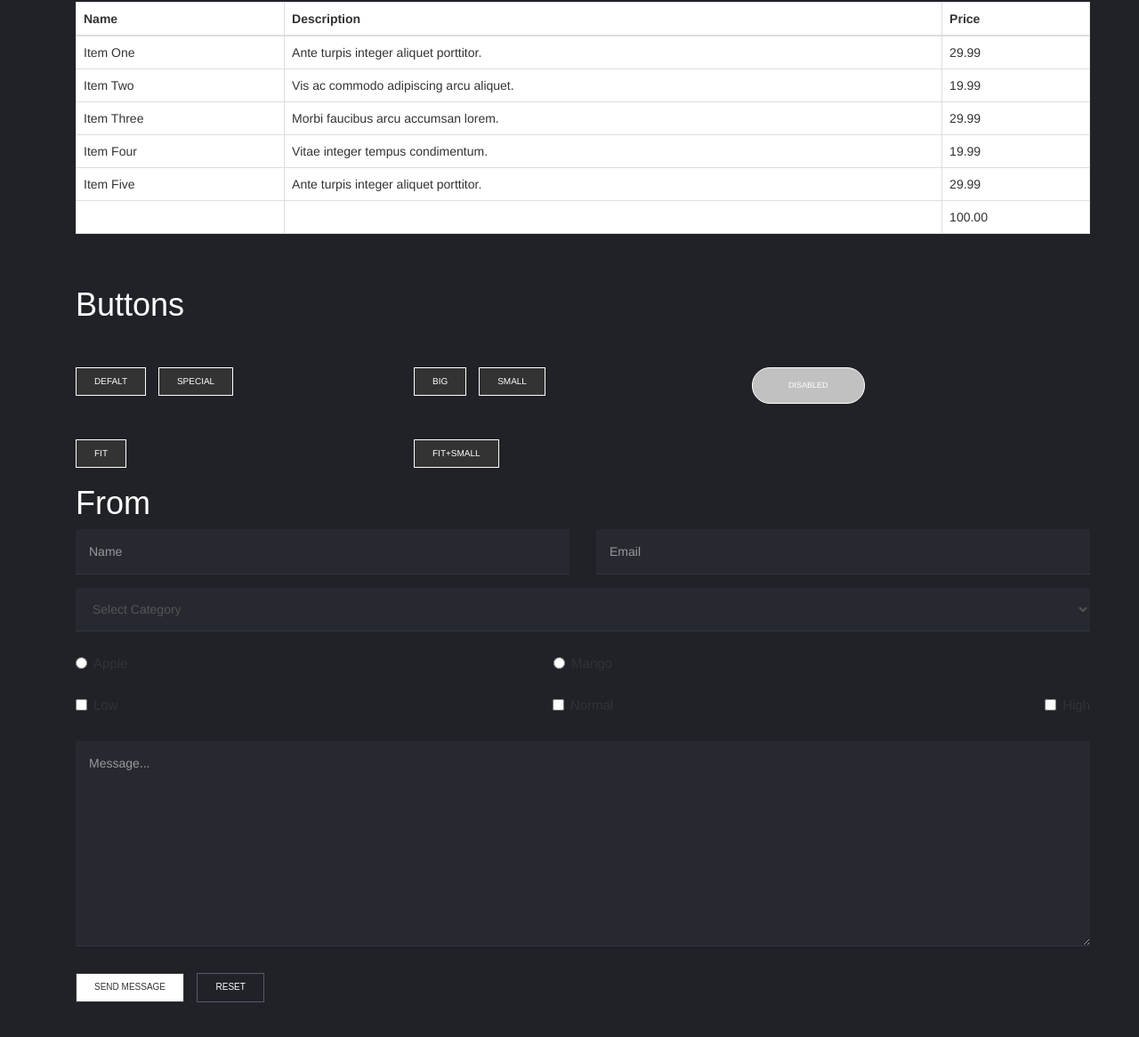
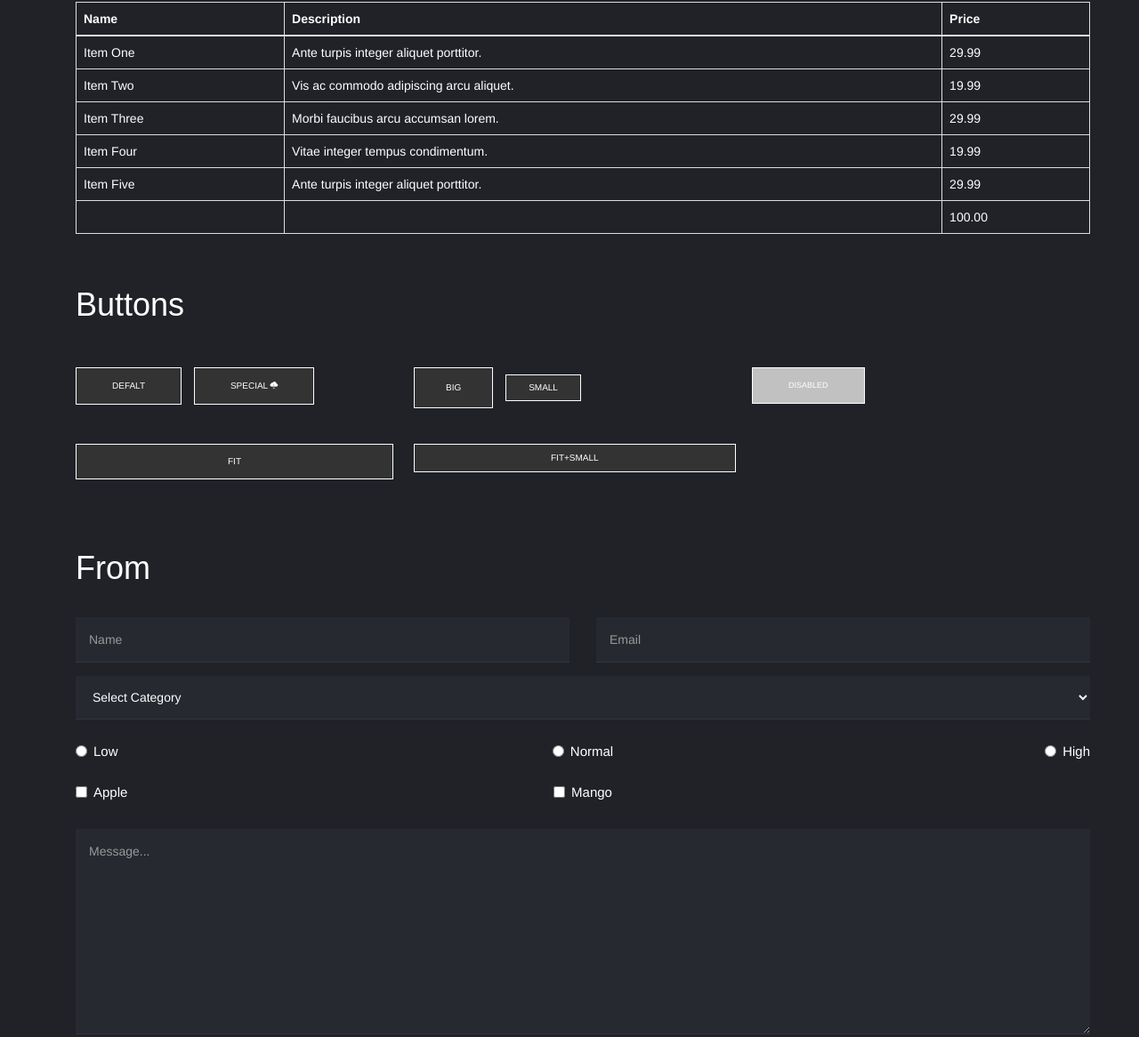
Before and after one commit to esepress/Invention, a plain HTML site: page elements.html in a window 1280 px wide. Shown: the part 1671-2837 px from the top of the page at 89% size. Drawn offline with nearby package versions, Linux system fonts and the light colour scheme; files that its build step writes are made by us from their sources; files whose address does not match are found by name.

Commit message:
table working

```diff
--- a/assets/css/main.css
+++ b/assets/css/main.css
@@ -9,11 +9,12 @@ a:hover {
 }
 body {
 	background-color: #202228;
+	color: #fff;
 	-webkit-font-smoothing: antialiased;
 }
 
 p {
-	color: #fff;
+	/*color: #fff;*/
 	font-family: 'Rubik-Light', sans-serif;
 	/*font-weight: lighter;*/
 	font-size: 16px;
@@ -50,12 +51,19 @@ blockquote {
     border: 1px solid;
     padding: 10px 20px;
 }
+section.button {
+    padding-bottom: 60px;
+}
 .btn-defalt {
 
 	background-color: #333;
 	color: #fff;
 	padding: 13px 40px;
 	border-radius: 20px;
+}
+a.btn.btn-tobais.btn-special:hover {
+    background-color: #fff;
+    color: #333;
 }
 .btn-special {
 	background-color: #333;
@@ -79,7 +87,7 @@ blockquote {
 	background-color: #c1c1c1;
 	color: #fff;
 	padding: 13px 40px;
-	border-radius: 20px;
+	border-radius: 0px;
 }
 .btn-fit {
 	background-color: #333;
@@ -102,7 +110,8 @@ blockquote {
     }
 }
 .hover-off:hover{
-	color: #fff;
+	color: #333;
+	background-color: #fff;
 }
 .form-control {
     border: none;
@@ -189,6 +198,10 @@ hr {
 	background-color: #262930;
 	border-radius: 0px;
 	border-color: #32363f;
+	color: #fff;
+}
+.form-name-email {
+	padding-top: 25px;
 }
 .message {
 	padding: 60px;
@@ -198,7 +211,7 @@ hr {
 	border-radius: 0px;
     margin-right: 10px;
     font-size: 10px;
-    padding: 8px 20px;
+    /*padding: 8px 20px;*/
 }
 .send-reset {
 	padding-top: 30px;
@@ -302,3 +315,7 @@ input.form-control.notify-me {
 .right-color a {
 	color: #fff;
 }
+
+thead, tbody, tfoot {
+    background-color: #202228;
+}
--- a/elements.html
+++ b/elements.html
@@ -7,6 +7,7 @@
 	<meta name="viewport" content="width=device-width, initial-scale=1"/>
 	<link rel="stylesheet" type="text/css" href="assets/css/bootstrap.min.css">
 	<link rel="stylesheet" href="owlcarousel/owl.carousel.min.css">
+	<link rel="stylesheet" href="assets/ionicons-2.0.1/css/ionicons.min.css">
 	<link rel="stylesheet" href="assets/css/owl.carousel.css">
 	<meta name="viewport" content="width=device-width, initial-scale=1.0">
 	<link rel="stylesheet" type="text/css" href="assets/css/main.css">
@@ -263,7 +264,7 @@ print 'It took ' + i + ' iterations to sort the deck.';</code></pre>
 					<div class="row">
 						<div class="col-md-12">
 							<h1>From</h1>
-							<form>
+							<form class="form-name-email">
 								<div class="row">
 									<div class="col-md-6">
 										<div class="form-group">
@@ -296,14 +297,19 @@ print 'It took ' + i + ' iterations to sort the deck.';</code></pre>
 										<div class="row">
 											<div class="col-lg-4 text-left">
 									    		<label class="radio-inline">
-												  	<input type="radio" name="inlineRadioOptions" id="inlineRadio1" value="option1"> Apple
+												  	<input type="radio" name="inlineRadioOptions" id="inlineRadio1" value="option1"> Low
 												</label>
 											</div>
 											<div class="col-lg-4 text-center">
 									    		<label class="radio-inline">
-												  	<input type="radio" name="inlineRadioOptions" id="inlineRadio2" value="option2"> Mango
+												  	<input type="radio" name="inlineRadioOptions" id="inlineRadio2" value="option2"> Normal
 												</label>
 								   			 </div>
+								   			 <div class="col-lg-4 text-right">
+									    		<label class="radio-inline">
+												  	<input type="radio" name="inlineRadioOptions" id="inlineRadio1" value="option1"> High
+												</label>
+											</div>
 										</div>
 									</div>
 								</div>
@@ -312,17 +318,12 @@ print 'It took ' + i + ' iterations to sort the deck.';</code></pre>
 										<div class="row">
 											<div class="col-lg-4 text-left">
 										  		<label class="checkbox-inline">
-												  	<input type="checkbox" id="inlineCheckbox1" value="option1"> Low
+												  	<input type="checkbox" id="inlineCheckbox1" value="option1"> Apple
 												</label>
 											</div>
 											<div class="col-lg-4 text-center">
 											   <label class="checkbox-inline">
-												  	<input type="checkbox" id="inlineCheckbox2" value="option2"> Normal
-												</label>
-										    </div>
-										    <div class="col-lg-4 text-right">
-											    <label class="checkbox-inline">
-												  	<input type="checkbox" id="inlineCheckbox3" value="option3"> High
+												  	<input type="checkbox" id="inlineCheckbox2" value="option2"> Mango
 												</label>
 										    </div>
 										</div>
```
